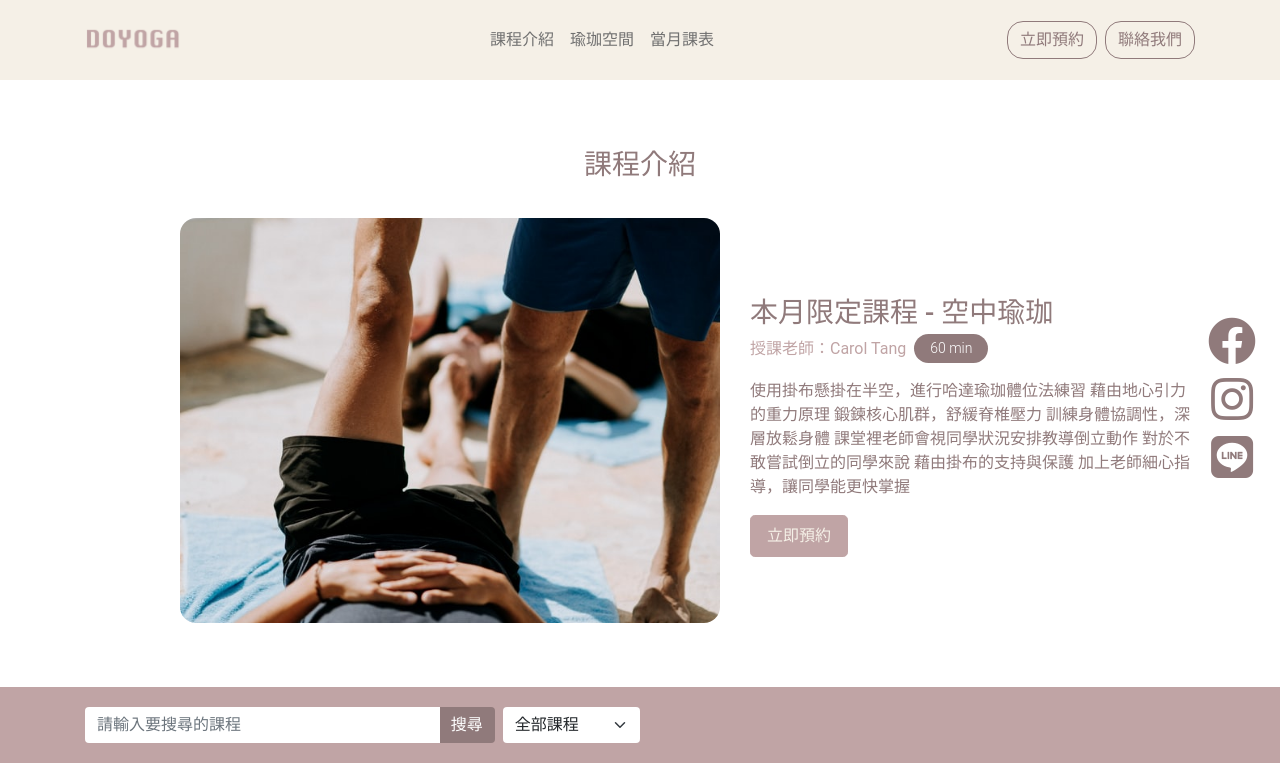
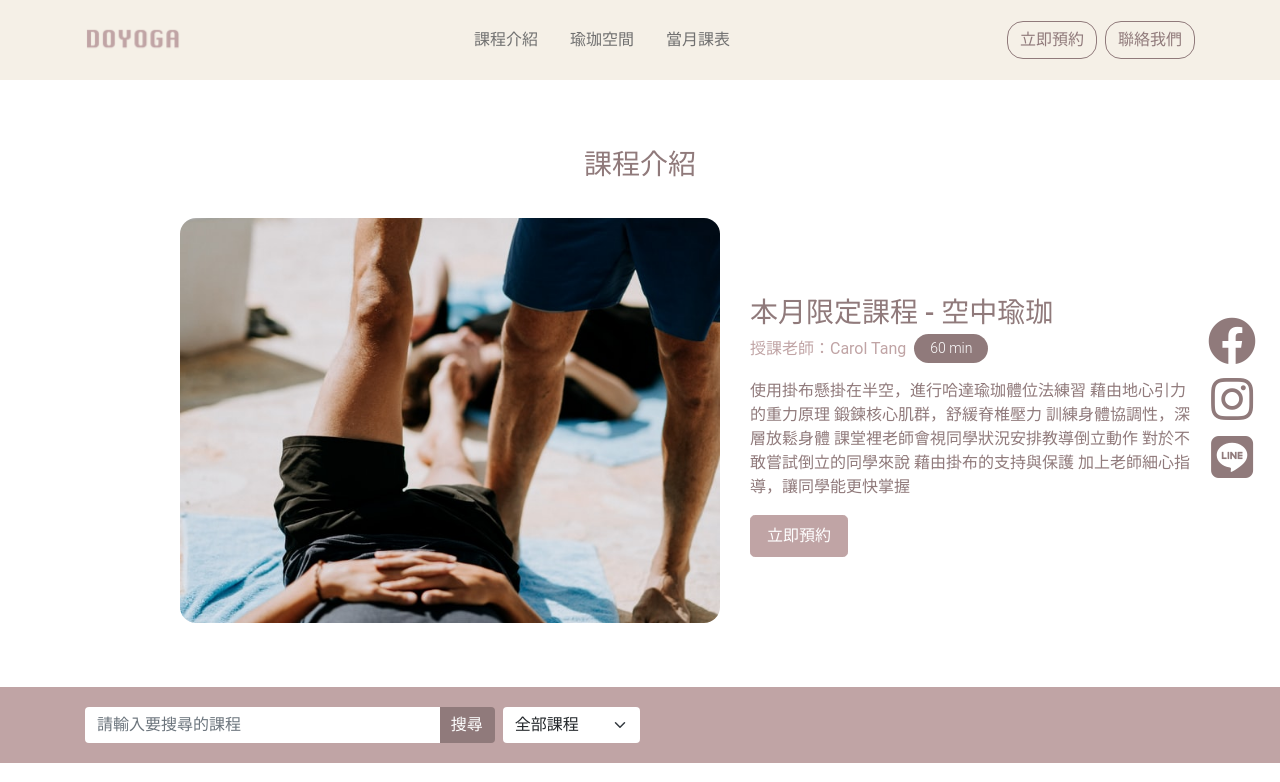
Before and after one commit to zyan-c/doyoga, a plain HTML site: page course-intro.html in a window 1280 px wide. Shown: the top 782 px of the page. Drawn offline with nearby package versions, Linux system fonts and the light colour scheme.

Commit message:
Update 2021-08-31T05:53:08.059Z

```diff
--- a/course-intro.html
+++ b/course-intro.html
@@ -47,13 +47,13 @@
         <div class="collapse navbar-collapse" id="navbarNav">
           <ul class="navbar-nav mx-auto">
             <li>
-              <a class="nav-link text-text-dark" href="./course-intro.html">課程介紹</a>
+              <a class="nav-link text-text-dark px-4" href="./course-intro.html">課程介紹</a>
             </li>
             <li>
-              <a class="nav-link text-text-dark" href="./space-intro.html">瑜珈空間</a>
+              <a class="nav-link text-text-dark px-4" href="./space-intro.html">瑜珈空間</a>
             </li>
             <li>
-              <a class="nav-link text-text-dark" href="./schedule-intro.html">當月課表</a>
+              <a class="nav-link text-text-dark px-4" href="./schedule-intro.html">當月課表</a>
             </li>
           </ul>
           <ul class="navbar-nav">
@@ -95,7 +95,7 @@
                     <span class="bg-primary-dark fw-light fz-3-half text-white rounded-16 py-1 px-4">60 min</span>
                 </div>
                 <p class="mb-4" data-aos="fade-left" data-aos-duration="1000" data-aos-delay="300">使用掛布懸掛在半空，進行哈達瑜珈體位法練習 藉由地心引力的重力原理 鍛鍊核心肌群，舒緩脊椎壓力 訓練身體協調性，深層放鬆身體 課堂裡老師會視同學狀況安排教導倒立動作 對於不敢嘗試倒立的同學來說 藉由掛布的支持與保護 加上老師細心指導，讓同學能更快掌握</p>
-                <button class="btn btn-lg btn-primary-light" data-aos="fade-right" data-aos-duration="1000" data-aos-delay="300"><a class="fz-4" href="./booking-option.html">立即預約</a></button>
+                <button class="btn btn-lg btn-primary-light" data-aos="fade-right" data-aos-duration="1000" data-aos-delay="300"><a class="fz-4 text-white" href="./booking-option.html">立即預約</a></button>
             </div>
         </div>
     </div>
```
Also changed, not shown: booking-info.html (+3 -3 lines), booking-option.html (+3 -3 lines), booking-optionv2.html (+3 -3 lines), booking-success.html (+3 -3 lines), contact.html (+3 -3 lines), index.html (+3 -3 lines), schedule-intro.html (+3 -3 lines), space-intro.html (+3 -3 lines).
